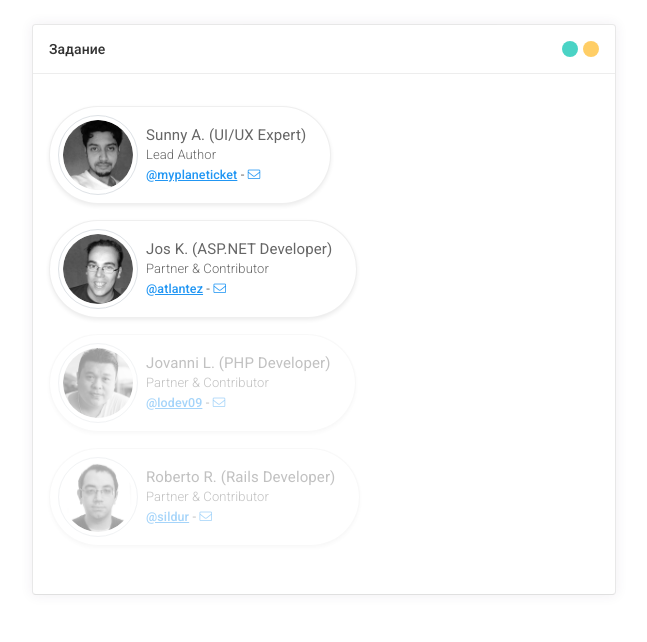
After one commit to ArbitrNavi/works.loc, a PHP site: page /task_6.php in a window 1280 px wide. The commit adds this page. Shown: the top 642 px of the page, without its empty margins (12-659 px from the left). Run offline with PHP 8.4, Linux system fonts and the light colour scheme.

Commit message:
Выполнил 5 задание

```diff
--- /dev/null
+++ b/phpTasks/task_6.php
@@ -0,0 +1,119 @@
+<!DOCTYPE html>
+<html lang="en">
+<head>
+    <meta charset="utf-8">
+    <title>
+        Подготовительные задания к курсу
+    </title>
+    <meta name="description" content="Chartist.html">
+    <meta http-equiv="X-UA-Compatible" content="IE=edge">
+    <meta name="viewport" content="width=device-width, initial-scale=1, shrink-to-fit=no, user-scalable=no, minimal-ui">
+    <link id="vendorsbundle" rel="stylesheet" media="screen, print" href="css/vendors.bundle.css">
+    <link id="appbundle" rel="stylesheet" media="screen, print" href="css/app.bundle.css">
+    <link id="myskin" rel="stylesheet" media="screen, print" href="css/skins/skin-master.css">
+    <link rel="stylesheet" media="screen, print" href="css/statistics/chartist/chartist.css">
+    <link rel="stylesheet" media="screen, print" href="css/miscellaneous/lightgallery/lightgallery.bundle.css">
+    <link rel="stylesheet" media="screen, print" href="css/fa-solid.css">
+    <link rel="stylesheet" media="screen, print" href="css/fa-brands.css">
+    <link rel="stylesheet" media="screen, print" href="css/fa-regular.css">
+</head>
+<body class="mod-bg-1 mod-nav-link ">
+<main id="js-page-content" role="main" class="page-content">
+    <div class="col-md-6">
+        <div id="panel-1" class="panel">
+            <div class="panel-hdr">
+                <h2>
+                    Задание
+                </h2>
+                <div class="panel-toolbar">
+                    <button class="btn btn-panel waves-effect waves-themed" data-action="panel-collapse"
+                            data-toggle="tooltip" data-offset="0,10" data-original-title="Collapse"></button>
+                    <button class="btn btn-panel waves-effect waves-themed" data-action="panel-fullscreen"
+                            data-toggle="tooltip" data-offset="0,10" data-original-title="Fullscreen"></button>
+                </div>
+            </div>
+            <div class="panel-container show">
+                <div class="panel-content">
+                    <div class="d-flex flex-wrap demo demo-h-spacing mt-3 mb-3">
+                        <div class="rounded-pill bg-white shadow-sm p-2 border-faded mr-3 d-flex flex-row align-items-center justify-content-center flex-shrink-0">
+                            <img src="img/demo/authors/sunny.png" alt="Sunny A."
+                                 class="img-thumbnail img-responsive rounded-circle" style="width:5rem; height: 5rem;">
+                            <div class="ml-2 mr-3">
+                                <h5 class="m-0">
+                                    Sunny A. (UI/UX Expert)
+                                    <small class="m-0 fw-300">
+                                        Lead Author
+                                    </small>
+                                </h5>
+                                <a href="https://twitter.com/@myplaneticket" class="text-info fs-sm" target="_blank">@myplaneticket</a>
+                                -
+                                <a href="https://wrapbootstrap.com/user/myorange" class="text-info fs-sm"
+                                   target="_blank" title="Contact Sunny"><i class="fal fa-envelope"></i></a>
+                            </div>
+                        </div>
+                        <div class="rounded-pill bg-white shadow-sm p-2 border-faded mr-3 d-flex flex-row align-items-center justify-content-center flex-shrink-0">
+                            <img src="img/demo/authors/josh.png" alt="Jos K."
+                                 class="img-thumbnail img-responsive rounded-circle" style="width:5rem; height: 5rem;">
+                            <div class="ml-2 mr-3">
+                                <h5 class="m-0">
+                                    Jos K. (ASP.NET Developer)
+                                    <small class="m-0 fw-300">
+                                        Partner &amp; Contributor
+                                    </small>
+                                </h5>
+                                <a href="https://twitter.com/@atlantez" class="text-info fs-sm" target="_blank">@atlantez</a>
+                                -
+                                <a href="https://wrapbootstrap.com/user/Walapa" class="text-info fs-sm" target="_blank"
+                                   title="Contact Jos"><i class="fal fa-envelope"></i></a>
+                            </div>
+                        </div>
+                        <div class="banned rounded-pill bg-white shadow-sm p-2 border-faded mr-3 d-flex flex-row align-items-center justify-content-center flex-shrink-0">
+                            <img src="img/demo/authors/jovanni.png" alt="Jovanni Lo"
+                                 class="img-thumbnail img-responsive rounded-circle" style="width:5rem; height: 5rem;">
+                            <div class="ml-2 mr-3">
+                                <h5 class="m-0">
+                                    Jovanni L. (PHP Developer)
+                                    <small class="m-0 fw-300">
+                                        Partner &amp; Contributor
+                                    </small>
+                                </h5>
+                                <a href="https://twitter.com/@lodev09" class="text-info fs-sm"
+                                   target="_blank">@lodev09</a> -
+                                <a href="https://wrapbootstrap.com/user/lodev09" class="text-info fs-sm" target="_blank"
+                                   title="Contact Jovanni"><i class="fal fa-envelope"></i></a>
+                            </div>
+                        </div>
+                        <div class="banned rounded-pill bg-white shadow-sm p-2 border-faded mr-3 d-flex flex-row align-items-center justify-content-center flex-shrink-0">
+                            <img src="img/demo/authors/roberto.png" alt="Jovanni Lo"
+                                 class="img-thumbnail img-responsive rounded-circle" style="width:5rem; height: 5rem;">
+                            <div class="ml-2 mr-3">
+                                <h5 class="m-0">
+                                    Roberto R. (Rails Developer)
+                                    <small class="m-0 fw-300">
+                                        Partner &amp; Contributor
+                                    </small>
+                                </h5>
+                                <a href="https://twitter.com/@sildur" class="text-info fs-sm"
+                                   target="_blank">@sildur</a> -
+                                <a href="https://wrapbootstrap.com/user/sildur" class="text-info fs-sm" target="_blank"
+                                   title="Contact Roberto"><i class="fal fa-envelope"></i></a>
+                            </div>
+                        </div>
+                    </div>
+                </div>
+            </div>
+        </div>
+    </div>
+</main>
+
+
+<script src="js/vendors.bundle.js"></script>
+<script src="js/app.bundle.js"></script>
+<script>
+    // default list filter
+    initApp.listFilter($('#js_default_list'), $('#js_default_list_filter'));
+    // custom response message
+    initApp.listFilter($('#js-list-msg'), $('#js-list-msg-filter'));
+</script>
+</body>
+</html>
```
Also changed, not shown: phpTasks/task_5.php (+14 -6 lines), phpTasks/task_6.html (deleted, +0 -105 lines).
